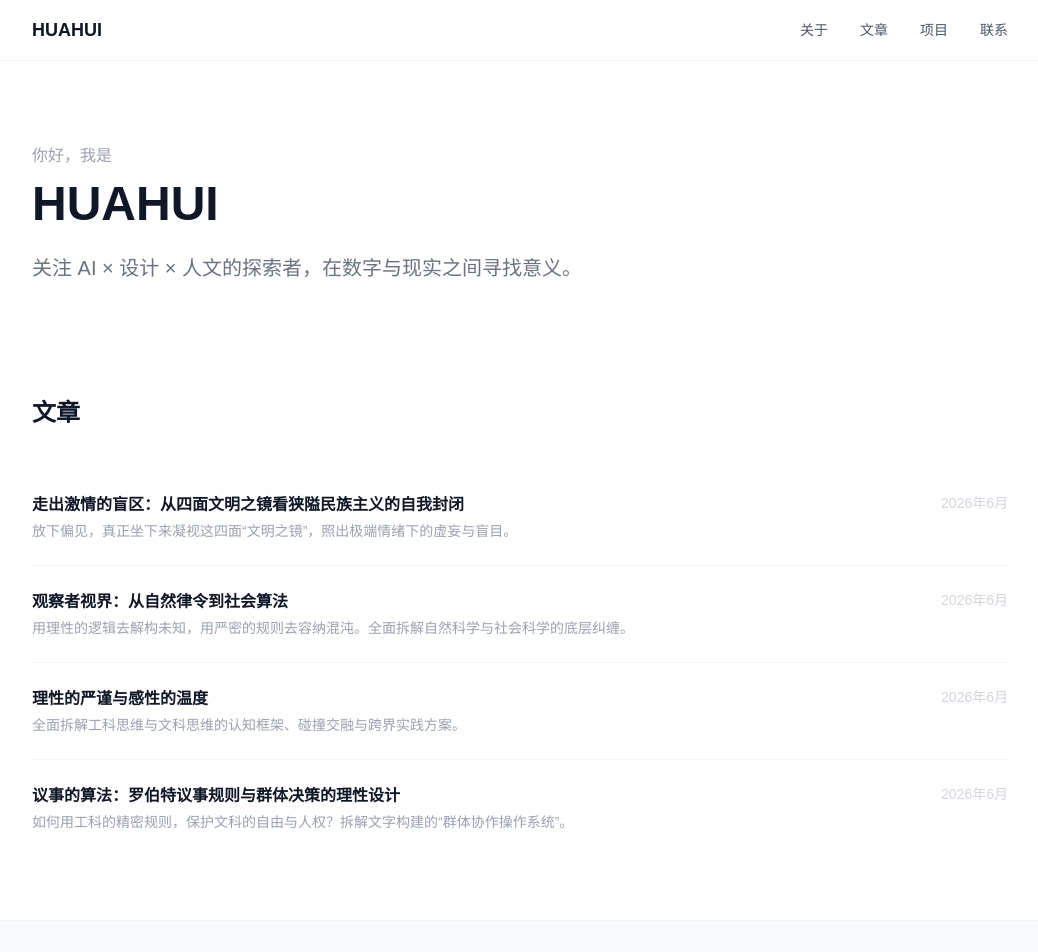
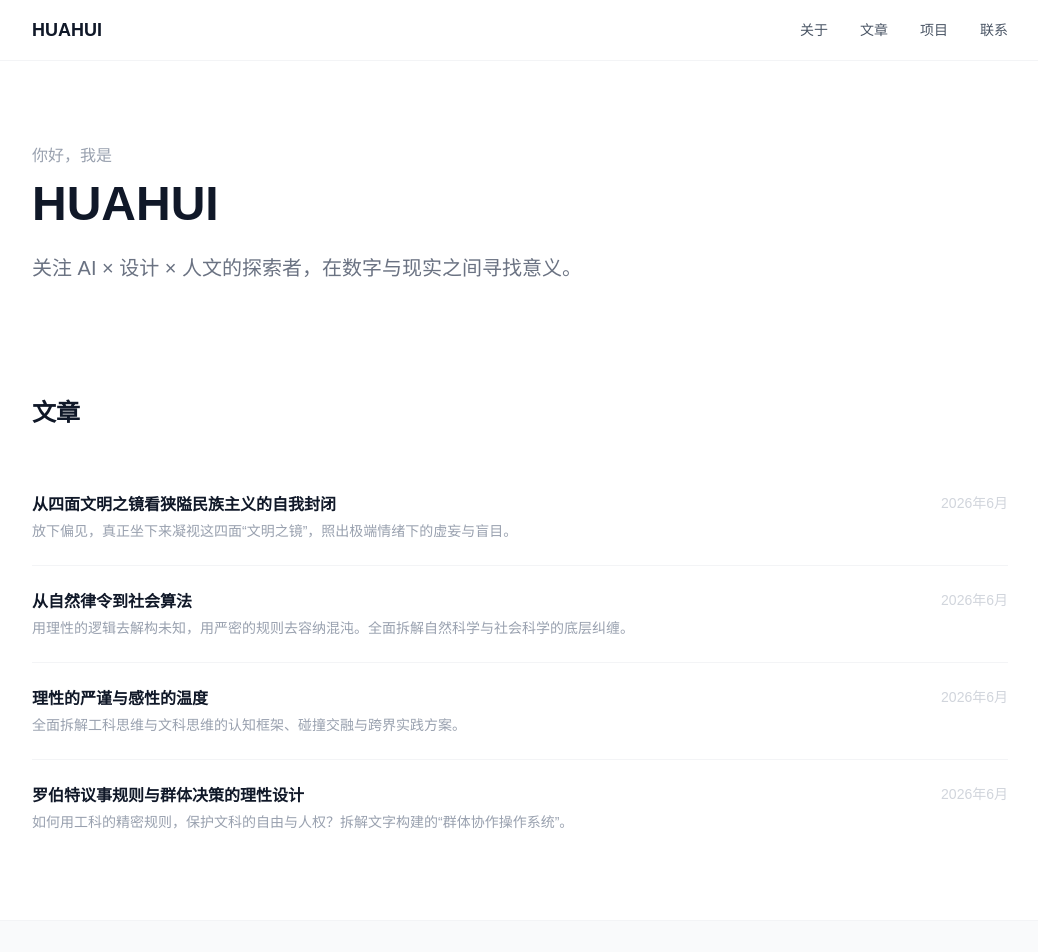
Before and after one commit to luhuahui-lhh/my-app, a Next.js app in the folder my-app/: page / in a window 1280 px wide. Shown: the top 952 px of the page, without its empty margins (120-1158 px from the left). Built offline with nearby package versions, Linux system fonts and the light colour scheme.

Commit message:
Update page.tsx

```diff
--- a/my-app/app/page.tsx
+++ b/my-app/app/page.tsx
@@ -252,7 +252,7 @@ export default function Home() {
             <Link href="/blog/wenzhang2" className="block py-6 hover:bg-gray-50 -mx-4 px-4 rounded-xl cursor-pointer transition-colors">
               <div className="flex justify-between items-start">
                 <div>
-                  <h3 className="font-semibold mb-1 text-gray-900">走出激情的盲区：从四面文明之镜看狭隘民族主义的自我封闭</h3>
+                  <h3 className="font-semibold mb-1 text-gray-900">从四面文明之镜看狭隘民族主义的自我封闭</h3>
                   <p className="text-gray-400 text-sm">放下偏见，真正坐下来凝视这四面“文明之镜”，照出极端情绪下的虚妄与盲目。</p>
                 </div>
                 <span className="text-gray-300 text-sm ml-8 shrink-0">2026年6月</span>
@@ -265,7 +265,7 @@ export default function Home() {
             <Link href="/blog/wenzhang1" className="block py-6 hover:bg-gray-50 -mx-4 px-4 rounded-xl cursor-pointer transition-colors">
               <div className="flex justify-between items-start">
                 <div>
-                  <h3 className="font-semibold mb-1 text-gray-900">观察者视界：从自然律令到社会算法</h3>
+                  <h3 className="font-semibold mb-1 text-gray-900">从自然律令到社会算法</h3>
                   <p className="text-gray-400 text-sm">用理性的逻辑去解构未知，用严密的规则去容纳混沌。全面拆解自然科学与社会科学的底层纠缠。</p>
                 </div>
                 <span className="text-gray-300 text-sm ml-8 shrink-0">2026年6月</span>
@@ -291,7 +291,7 @@ export default function Home() {
             <Link href="/blog/wenzhang3" className="block py-6 hover:bg-gray-50 -mx-4 px-4 rounded-xl cursor-pointer transition-colors">
               <div className="flex justify-between items-start">
                 <div>
-                  <h3 className="font-semibold mb-1 text-gray-900">议事的算法：罗伯特议事规则与群体决策的理性设计</h3>
+                  <h3 className="font-semibold mb-1 text-gray-900">罗伯特议事规则与群体决策的理性设计</h3>
                   <p className="text-gray-400 text-sm">如何用工科的精密规则，保护文科的自由与人权？拆解文字构建的“群体协作操作系统”。</p>
                 </div>
                 <span className="text-gray-300 text-sm ml-8 shrink-0">2026年6月</span>
```
